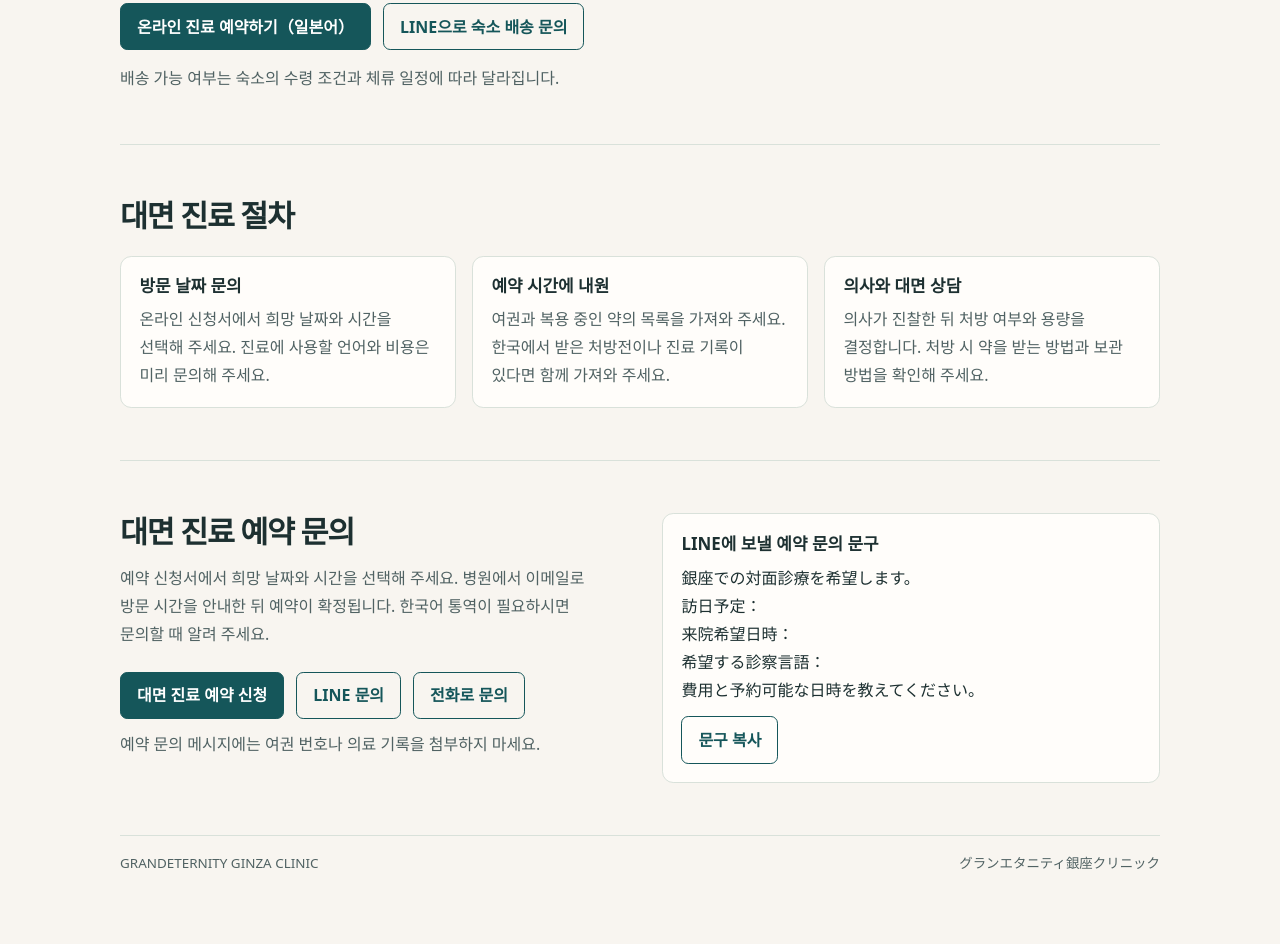
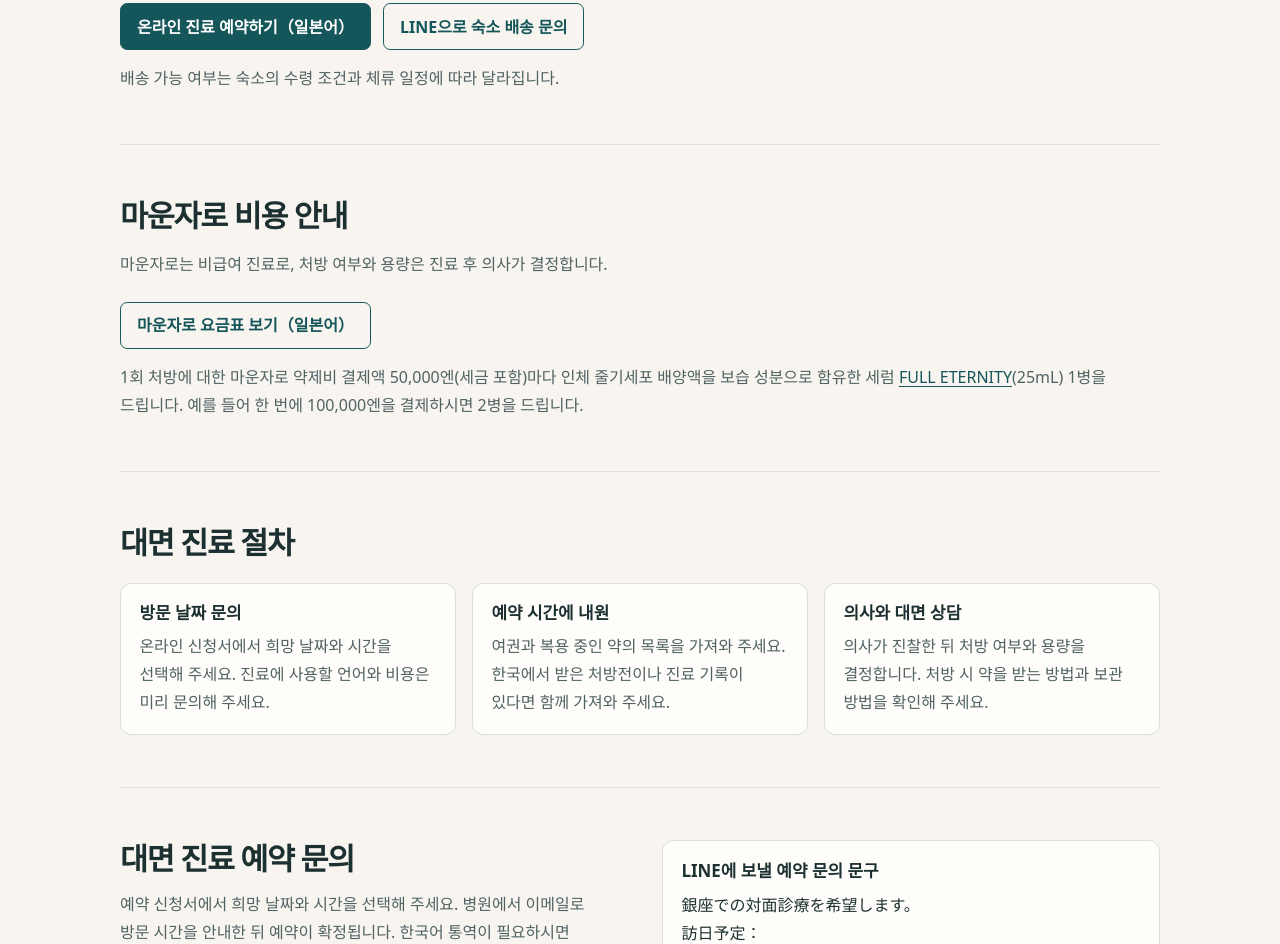
Before and after one commit to Extl2/lp, a plain HTML site: page ko/index.html in a window 1280 px wide. Shown: the part 907-1851 px from the top of the page. Before the commit the page ends 1799 px from the top, so only its background shows below. Drawn offline with Linux system fonts and the light colour scheme.

Commit message:
Add Korean information about Mounjaro fees and FULL ETERNITY offer

```diff
--- a/ko/index.html
+++ b/ko/index.html
@@ -152,6 +152,14 @@
       </div>
       <p class="online-note">배송 가능 여부는 숙소의 수령 조건과 체류 일정에 따라 달라집니다.</p>
     </section>
+    <section class="section" id="fees" aria-labelledby="fees-title">
+      <h2 id="fees-title">마운자로 비용 안내</h2>
+      <p class="online-note">마운자로는 비급여 진료로, 처방 여부와 용량은 진료 후 의사가 결정합니다.</p>
+      <div class="actions">
+        <a class="button" href="https://extl2.github.io/mounjaro_flow/ryoukinhyou.html" hreflang="ja">마운자로 요금표 보기（일본어）</a>
+      </div>
+      <p class="online-note">1회 처방에 대한 마운자로 약제비 결제액 50,000엔(세금 포함)마다 인체 줄기세포 배양액을 보습 성분으로 함유한 세럼 <a href="https://full-eternity.com" hreflang="ja">FULL ETERNITY</a>(25mL) 1병을 드립니다. 예를 들어 한 번에 100,000엔을 결제하시면 2병을 드립니다.</p>
+    </section>
     <section class="section" aria-labelledby="visit-title">
       <h2 id="visit-title">대면 진료 절차</h2>
       <ol class="steps" role="list">
```
